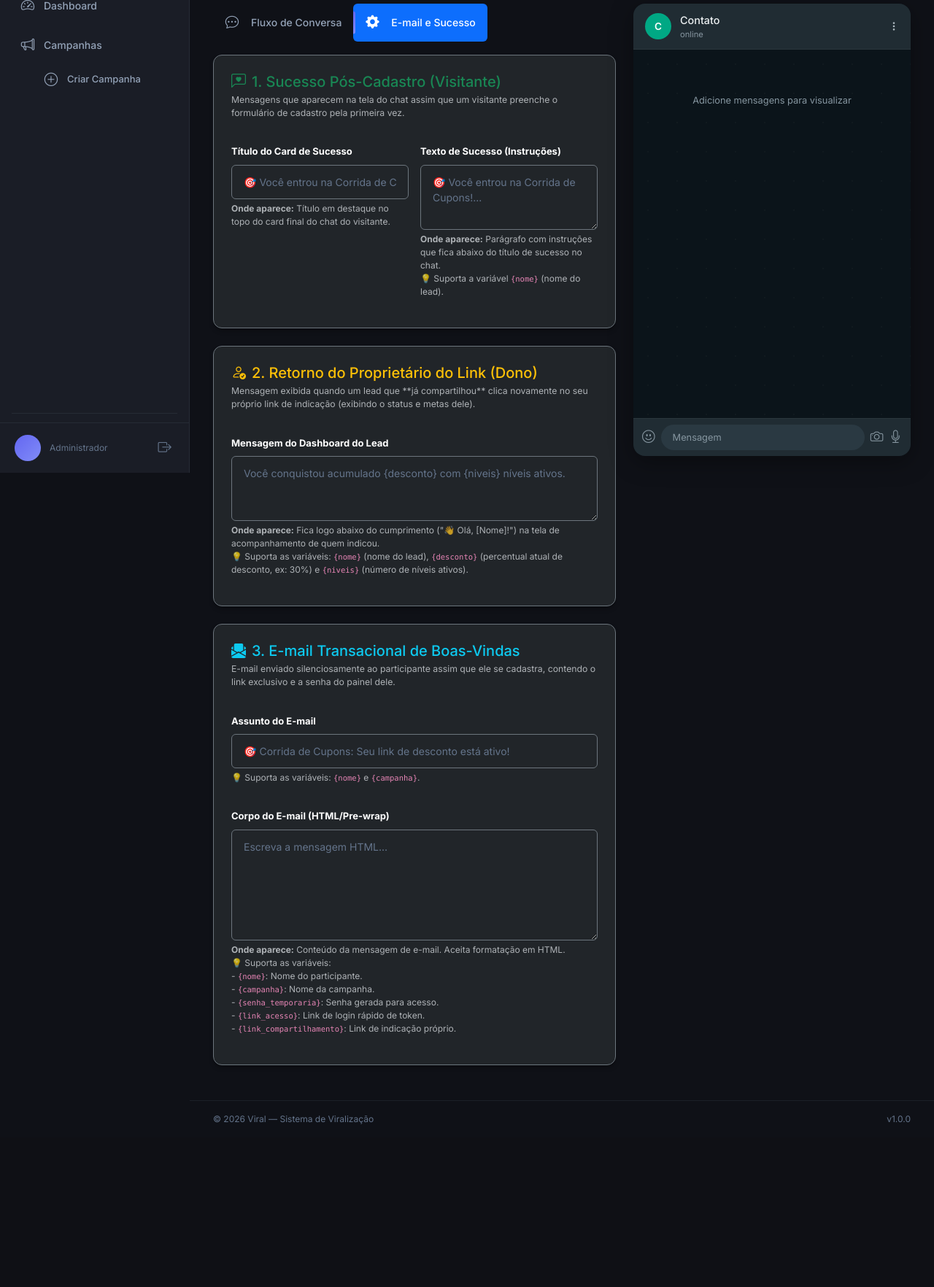
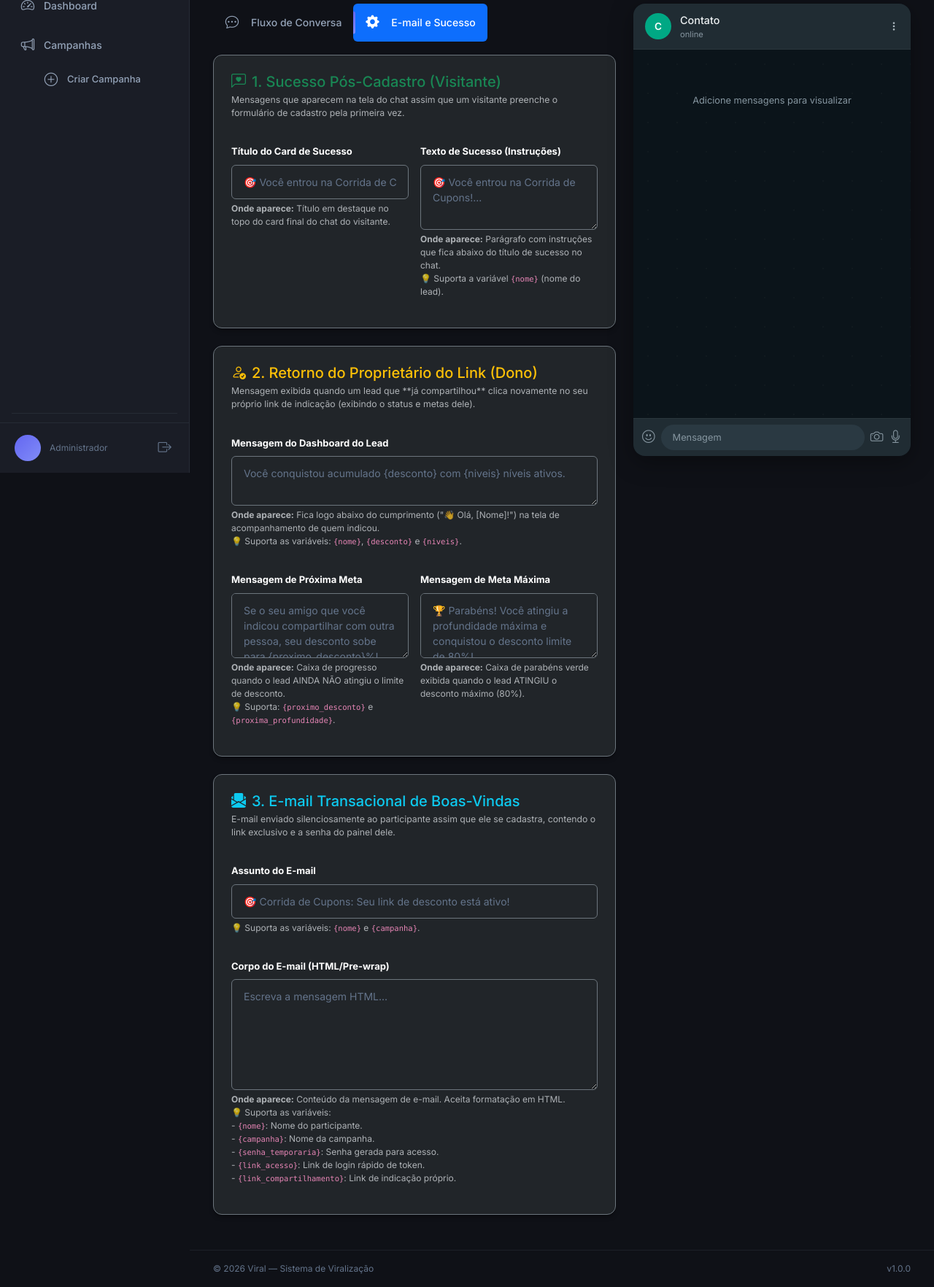
Before and after one commit to ateuatado/viral, a CodeIgniter 4 app: the page made by app/Views/admin/messages/editor.php in a window 1280 px wide, after a click on "E-mail e Sucesso". Shown: the part 152-1916 px from the top of the page at 73% size. Before the commit the page ends 1693 px from the top, so only its background shows below. Run offline with PHP 8.4 and a stand-in for CodeIgniter, Linux system fonts and the light colour scheme; the template is opened without the code that fills it, so the values that code supplies are empty; some libraries are stand-ins or nearby versions.

Commit message:
feat: Add dynamic configurations for next meta and max meta messages on owner dashboard

```diff
--- a/app/Models/CampaignModel.php
+++ b/app/Models/CampaignModel.php
@@ -18,6 +18,7 @@ class CampaignModel extends Model
         'og_title', 'og_description', 'og_image',
         'contact_name', 'contact_avatar', 'chat_messages', 'success_message',
         'success_title', 'email_subject', 'email_body', 'owner_message',
+        'owner_meta_message', 'owner_max_message',
         'created_at', 'updated_at', 'expires_at',
     ];
     protected $useTimestamps = true;
--- a/app/Views/admin/messages/editor.php
+++ b/app/Views/admin/messages/editor.php
@@ -285,11 +285,28 @@
                         </div>
                         <div class="col-12 mb-3">
                             <label for="owner_message" class="form-label text-white fw-bold">Mensagem do Dashboard do Lead</label>
-                            <textarea class="form-control bg-dark text-white border-secondary" id="owner_message" name="owner_message" rows="3"
+                            <textarea class="form-control bg-dark text-white border-secondary" id="owner_message" name="owner_message" rows="2"
                                       placeholder="Você conquistou acumulado {desconto} com {niveis} níveis ativos."><?= esc($campaign['owner_message'] ?? '') ?></textarea>
                             <div class="form-text text-muted">
                                 <strong>Onde aparece:</strong> Fica logo abaixo do cumprimento ("👋 Olá, [Nome]!") na tela de acompanhamento de quem indicou.<br>
-                                💡 Suporta as variáveis: <code>{nome}</code> (nome do lead), <code>{desconto}</code> (percentual atual de desconto, ex: 30%) e <code>{niveis}</code> (número de níveis ativos).
+                                💡 Suporta as variáveis: <code>{nome}</code>, <code>{desconto}</code> e <code>{niveis}</code>.
+                            </div>
+                        </div>
+                        <div class="col-md-6 mb-3">
+                            <label for="owner_meta_message" class="form-label text-white fw-bold">Mensagem de Próxima Meta</label>
+                            <textarea class="form-control bg-dark text-white border-secondary" id="owner_meta_message" name="owner_meta_message" rows="3"
+                                      placeholder="Se o seu amigo que você indicou compartilhar com outra pessoa, seu desconto sobe para {proximo_desconto}%!&#10;(Meta atual: nível {proxima_profundidade} de profundidade na sua rede)."><?= esc($campaign['owner_meta_message'] ?? '') ?></textarea>
+                            <div class="form-text text-muted">
+                                <strong>Onde aparece:</strong> Caixa de progresso quando o lead AINDA NÃO atingiu o limite de desconto.<br>
+                                💡 Suporta: <code>{proximo_desconto}</code> e <code>{proxima_profundidade}</code>.
+                            </div>
+                        </div>
+                        <div class="col-md-6 mb-3">
+                            <label for="owner_max_message" class="form-label text-white fw-bold">Mensagem de Meta Máxima</label>
+                            <textarea class="form-control bg-dark text-white border-secondary" id="owner_max_message" name="owner_max_message" rows="3"
+                                      placeholder="🏆 Parabéns! Você atingiu a profundidade máxima e conquistou o desconto limite de 80%!"><?= esc($campaign['owner_max_message'] ?? '') ?></textarea>
+                            <div class="form-text text-muted">
+                                <strong>Onde aparece:</strong> Caixa de parabéns verde exibida quando o lead ATINGIU o desconto máximo (80%).
                             </div>
                         </div>
                     </div>
@@ -580,6 +597,8 @@
             success_title: document.getElementById('success_title').value,
             success_message: document.getElementById('success_message').value,
             owner_message: document.getElementById('owner_message').value,
+            owner_meta_message: document.getElementById('owner_meta_message').value,
+            owner_max_message: document.getElementById('owner_max_message').value,
             email_subject: document.getElementById('email_subject').value,
             email_body: document.getElementById('email_body').value,
         };
```
Also changed, not shown: app/Controllers/Admin/MessageController.php (+8 -6 lines), app/Database/Migrations/2026-07-11-000004_AddMetaMessagesToCampaignsTable.php (added, +30 -0 lines), app/Views/landing/chat.php (+18 -0 lines).
